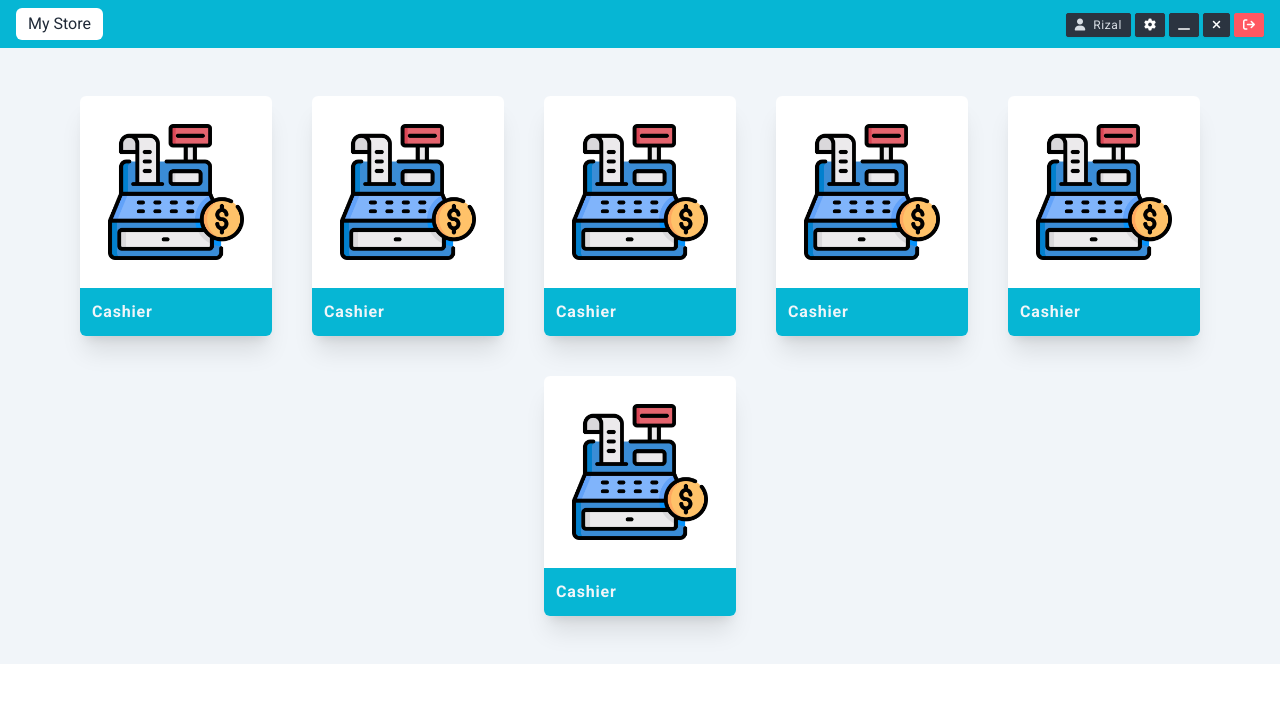
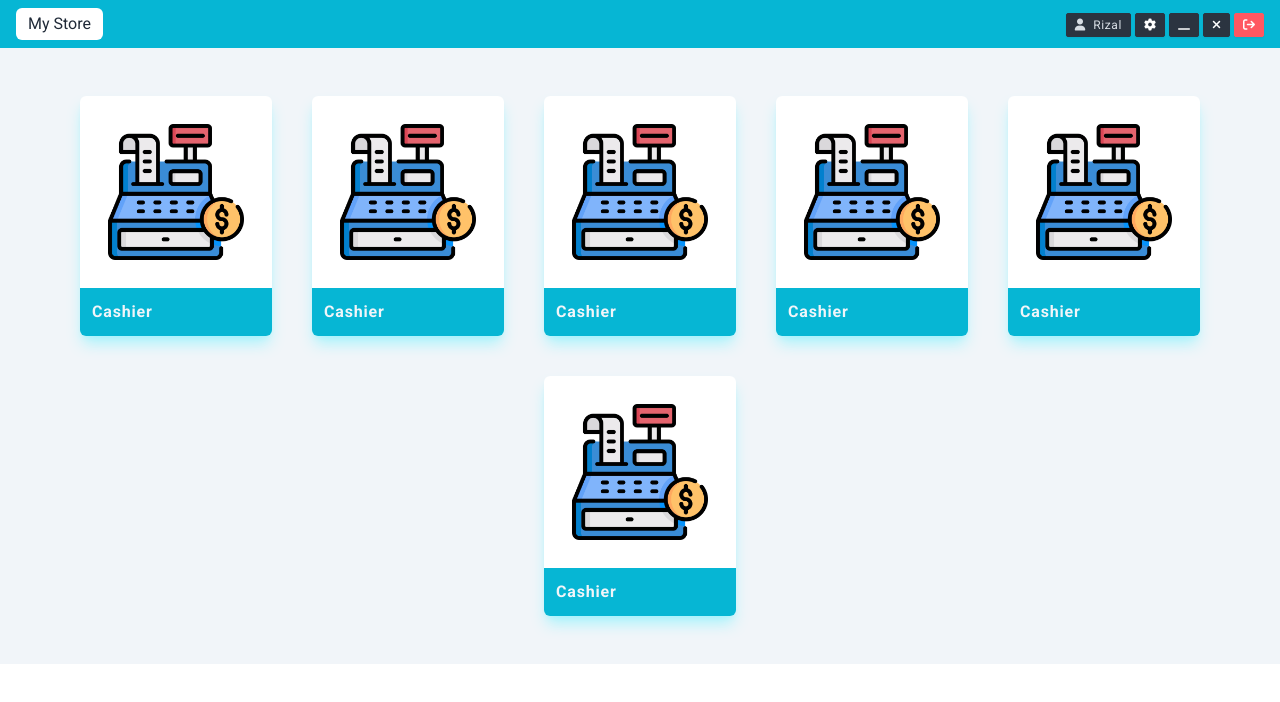
Before and after one commit to KakaBewok/POS-desktop, an Electron app: page index.html in a window 1280 px wide. Drawn offline with Linux system fonts and the light colour scheme.

Commit message:
fiing color

```diff
--- a/index.html
+++ b/index.html
@@ -77,7 +77,7 @@
   <!-- main menu -->
   <div class="w-full flex flex-wrap items-center justify-center gap-10 py-12 bg-slate-100">
     <!-- 1 -->
-    <div class="card rounded-md max-w-48 bg-base-100 shadow-xl overflow-hidden">
+    <div class="card rounded-md max-w-48 bg-base-100 shadow-lg overflow-hidden shadow-cyan-200">
       <a href="#" class="hover:opacity-70 hover:transition-opacity hover:duration-500 p-7">
         <figure><img src="./assets/images/cash-machine.png" alt="Cashier" class="object-fill" />
         </figure>
@@ -89,7 +89,7 @@
       </div>
     </div>
     <!-- 2 -->
-    <div class="card rounded-md max-w-48 bg-base-100 shadow-xl overflow-hidden">
+    <div class="card rounded-md max-w-48 bg-base-100 shadow-lg overflow-hidden shadow-cyan-200">
       <a href="#" class="hover:opacity-70 hover:transition-opacity hover:duration-500 p-7">
         <figure><img src="./assets/images/cash-machine.png" alt="Cashier" class="object-fill" />
         </figure>
@@ -101,7 +101,7 @@
       </div>
     </div>
     <!-- 3 -->
-    <div class="card rounded-md max-w-48 bg-base-100 shadow-xl overflow-hidden">
+    <div class="card rounded-md max-w-48 bg-base-100 shadow-lg overflow-hidden shadow-cyan-200">
       <a href="#" class="hover:opacity-70 hover:transition-opacity hover:duration-500 p-7">
         <figure><img src="./assets/images/cash-machine.png" alt="Cashier" class="object-fill" />
         </figure>
@@ -114,7 +114,7 @@
     </div>
 
     <!-- 4 -->
-    <div class="card rounded-md max-w-48 bg-base-100 shadow-xl overflow-hidden">
+    <div class="card rounded-md max-w-48 bg-base-100 shadow-lg overflow-hidden shadow-cyan-200">
       <a href="#" class="hover:opacity-70 hover:transition-opacity hover:duration-500 p-7">
         <figure><img src="./assets/images/cash-machine.png" alt="Cashier" class="object-fill" />
         </figure>
@@ -126,7 +126,7 @@
       </div>
     </div>
     <!-- 5 -->
-    <div class="card rounded-md max-w-48 bg-base-100 shadow-xl overflow-hidden">
+    <div class="card rounded-md max-w-48 bg-base-100 shadow-lg overflow-hidden shadow-cyan-200">
       <a href="#" class="hover:opacity-70 hover:transition-opacity hover:duration-500 p-7">
         <figure><img src="./assets/images/cash-machine.png" alt="Cashier" class="object-fill" />
         </figure>
@@ -138,7 +138,7 @@
       </div>
     </div>
     <!-- 6 -->
-    <div class="card rounded-md max-w-48 bg-base-100 shadow-xl overflow-hidden">
+    <div class="card rounded-md max-w-48 bg-base-100 shadow-lg overflow-hidden shadow-cyan-200">
       <a href="#" class="hover:opacity-70 hover:transition-opacity hover:duration-500 p-7">
         <figure><img src="./assets/images/cash-machine.png" alt="Cashier" class="object-fill" />
         </figure>
```
Also changed, not shown: assets/css/output.css.
